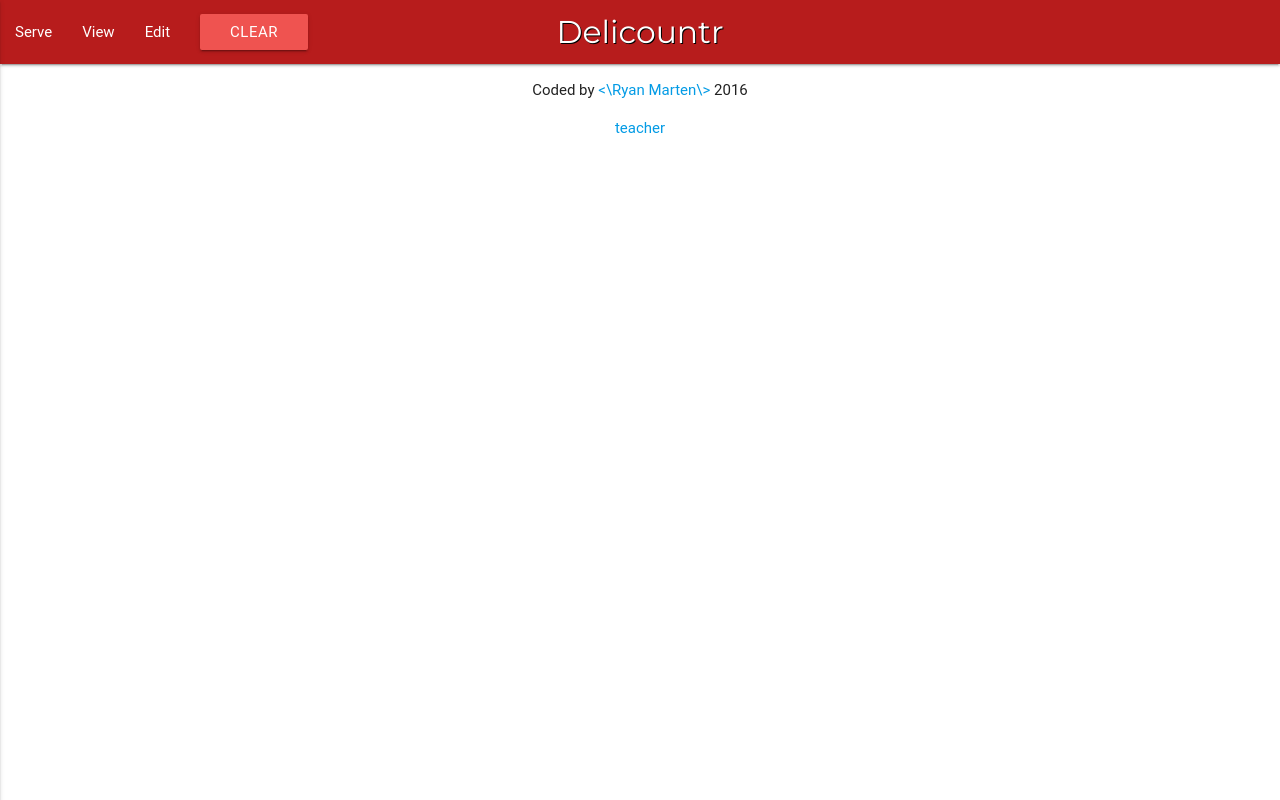
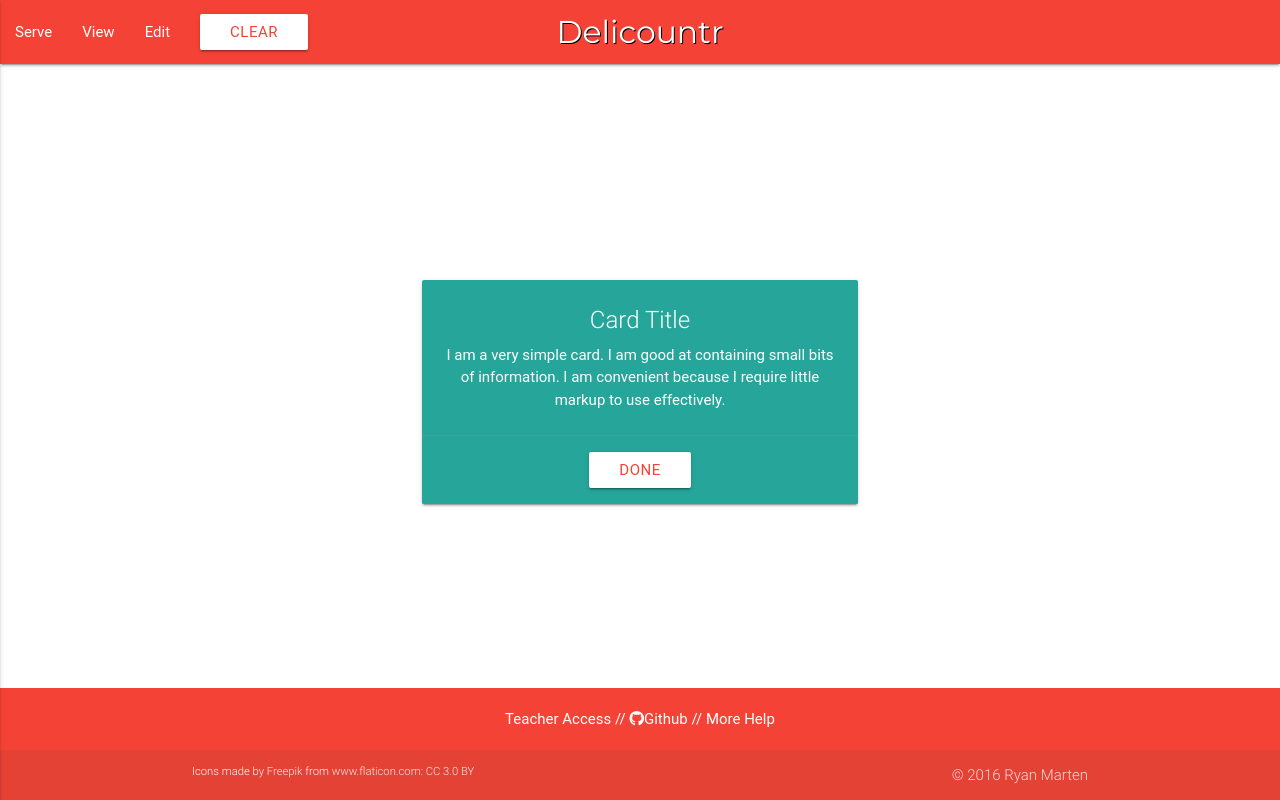
Before and after one commit to RyanMarten/delicountr, a PHP site: page /teacher/index.php in a window 1280 px wide. Run offline with PHP 8.4, Linux system fonts and the light colour scheme; data that the repository does not hold is empty; some libraries are stand-ins or nearby versions; some web fonts are replaced.

Commit message:
Completes homepage and teacher homepage with materialize

```diff
--- a/common/footer.php
+++ b/common/footer.php
@@ -1,13 +1,27 @@
 <!-- close other divs opened in the header -->
-	<!-- Creator information // github // facebook -->
-	<!-- Analytics here -->
+<!-- Creator information // github // facebook -->
+<!-- Analytics here -->
+<footer class="page-footer red">
+	<div class="container">
+		<div class="row center-align">
+			<a class="white-text" href="/teacher/index.php">Teacher Access</a> //
+			<a class="white-text" href="https://github.com/RyanMarten/delicountr" target="_bank"><i class="fa fa-github"></i>Github</a> //
+			<a class="white-text" href="http://lmgtfy.com/?q=How+to+use+google">More Help</a>
+		</div>
 	</div>
-		<footer class="center-align">
-		<p>Coded by <a href="https://github.com/ryanmarten" target="_bank">
-			<!-- insert link to portfolio page --> <\Ryan Marten\> </a> 2016</p>
-		<p> <a href="/teacher/index.php">teacher</a></p>
+	<div class="footer-copyright center-align">
+		<div class="container">
+			<small class="white-text left">
+					Icons made by
+					<a class="grey-text text-lighten-3" href="http://www.freepik.com" title="Freepik">Freepik</a> from
+					<a class="grey-text text-lighten-3" href="http://www.flaticon.com" title="Flaticon">www.flaticon.com</a>:
+					<a class="grey-text text-lighten-3" href="http://creativecommons.org/licenses/by/3.0/" title="Creative Commons BY 3.0" target="_blank">CC 3.0 BY</a>
+				</small>
+			<div class="right">© 2016 Ryan Marten</div>
+
 		</div>
-		</footer>
-	</body>
+	</div>
+</footer>
+</body>
 
 </html>
--- a/common/header-nav.php
+++ /dev/null
@@ -1,53 +0,0 @@
-<!DOCTYPE html>
-<html>
-
-<head>
-    <!-- META -->
-    <meta charset="utf-8">
-	  <meta name="viewport" content="width=device-width, initial-scale=1">
-
-    <!-- CSS  -->
-    <link rel="stylesheet" type="text/css" href="../common/style.css">
-    <link rel='stylesheet' type='text/css' href='https://fonts.googleapis.com/css?family=Montserrat' >
-    <link rel="stylesheet" type='text/css' href="https://cdnjs.cloudflare.com/ajax/libs/materialize/0.97.6/css/materialize.min.css">
-
-    <!-- JS -->
-    <script src="https://ajax.googleapis.com/ajax/libs/jquery/1.12.2/jquery.min.js"></script>
-    <script src="https://cdnjs.cloudflare.com/ajax/libs/materialize/0.97.6/js/materialize.min.js"></script>
-	<script src="../common/script.js"></script>
-
-    <!-- FAVICON // FONTS // ICONS -->
-    <link href="https://fonts.googleapis.com/icon?family=Material+Icons" rel="stylesheet">
-    <link rel="shortcut icon" type="image/x-icon" href="../favicon.ico" />
-
-	<!-- TITLE -->
-    <title>Delicountr |  <?php echo $pageTitle ?> </title>
-
-</head>
-<body>
-    <noscript>This site won't work without Java Script</noscript>
-    <header>
-    <nav>
-    <div class="nav-wrapper red darken-4">
-      <a href="/index.php" class="brand-logo title center">Delicountr</a>
-      <a href="#" data-activates="mobile-demo" class="button-collapse"><i class="material-icons">menu</i></a>
-      <ul class="left hide-on-med-and-down">
-        <li><a href="view.php">Serve</a></li>
-        <li><a href="view.php">View</a></li>
-        <li><a href="edit.php">Edit</a></li>
-        <li><a class="waves-effect waves-light btn red lighten-1">Clear</a></li>
-      </ul>
-      <ul class="side-nav" id="mobile-demo">
-        <li><a href="view.php">Serve</a></li>
-        <li><a href="view.php">View</a></li>
-        <li><a href="edit.php">Edit</a></li>
-        <li><a class="waves-effect waves-light btn red lighten-1">Clear</a></li>
-      </ul>
-    </div>
-  </nav>
-
-  </div>
-
-    </header>
-    <div class="container">
-    <!-- Add basic page divs (remember to close the divs and body in the footer.php) -->
--- /dev/null
+++ b/common/header.php
@@ -0,0 +1,29 @@
+<!DOCTYPE html>
+<html>
+
+<head>
+  <!-- META -->
+  <meta charset="utf-8">
+  <meta name="viewport" content="width=device-width, initial-scale=1">
+
+  <!-- CSS  -->
+  <link rel="stylesheet" type="text/css" href="../common/style.css">
+  <link rel='stylesheet' type='text/css' href='https://fonts.googleapis.com/css?family=Montserrat'>
+  <link rel="stylesheet" type='text/css' href="https://cdnjs.cloudflare.com/ajax/libs/materialize/0.97.6/css/materialize.min.css">
+
+  <!-- JS -->
+  <script src="https://ajax.googleapis.com/ajax/libs/jquery/1.12.2/jquery.min.js"></script>
+  <script src="https://cdnjs.cloudflare.com/ajax/libs/materialize/0.97.6/js/materialize.min.js"></script>
+  <script src="../common/script.js"></script>
+
+  <!-- FAVICON // FONTS // ICONS -->
+  <link href="https://fonts.googleapis.com/icon?family=Material+Icons" rel="stylesheet">
+  <link rel="shortcut icon" type="image/x-icon" href="../favicon.ico" />
+   <script src="https://use.fontawesome.com/ba4f9520e8.js"></script>
+
+  <!-- TITLE -->
+  <title>Delicountr |
+    <?php echo $pageTitle ?> </title>
+
+</head>
+<body>
--- a/common/script.js
+++ b/common/script.js
@@ -1,10 +1,12 @@
 var main = function(){
-    $("#description").hide();
-    $('label[for="description"]').hide();
+    $(".description").hide();
+ //   $("#description").hide();
+  //  $('label[for="description"]').hide();
     $(".button-collapse").sideNav();
     $("#name").keydown(function() {
-        $('label[for="description"]').fadeTo(5000, 1);
-        $("#description").fadeTo(5000, 1)
+        $(".description").slideDown('slow');
+        //$('label[for="description"]').show();
+        //$("#description").show();
     });
 }
 $(document).ready(main);
--- a/common/style.css
+++ b/common/style.css
@@ -6,19 +6,24 @@
     text-shadow: 1px 1px black;
 }
 
-/* MENU */
-
-#ticketName {
-    width: 350px;
-    margin-top: 30px;
-}
-
-.jumbotron {
-    background-color: white;
-}
-
-/*ENTER QUEUE*/
+/* HOMEPAGE */
 
 
 
+/* TEACHER */
+.red-text {
+    color: red;
+}
+
+
 /* FOOTER */
+ body {
+    display: flex;
+    min-height: 100vh;
+    flex-direction: column;
+  }
+
+main {
+    flex: 1 0 auto;
+    margin-top: 60px;
+  }
--- a/teacher/index.php
+++ b/teacher/index.php
@@ -1,11 +1,52 @@
-<?php include_once "../common/header-nav.php"; ?>
+<?php include_once "../common/header.php"; ?>
 
-<div id="main">
+<body>
+    <noscript>This site won't work without Java Script</noscript>
+    <header>
+        <nav>
+            <div class="nav-wrapper red">
+                <a href="/index.php" class="brand-logo title center">Delicountr</a>
+                <a href="#" data-activates="mobile-demo" class="button-collapse"><i class="material-icons">menu</i></a>
+                <ul class="left hide-on-med-and-down">
+                    <li><a href="view.php">Serve</a></li>
+                    <li><a href="view.php">View</a></li>
+                    <li><a href="edit.php">Edit</a></li>
+                    <li>
+                        <a class="waves-effect waves-red btn white">
+                            <div class="red-text">Clear</div>
+                        </a>
+                    </li>
+                </ul>
+                <ul class="side-nav" id="mobile-demo">
+                    <li><a href="view.php">Serve</a></li>
+                    <li><a href="view.php">View</a></li>
+                    <li><a href="edit.php">Edit</a></li>
+                    <li><a class="waves-effect waves-light btn red lighten-1">Clear</a></li>
+                </ul>
+            </div>
+        </nav>
+    </header>
+    <main class="valign-wrapper">
+        <noscript>This site won't update without Java Script</noscript>
+        <div class="container center-align">
+        <div class="row">
+        <div class="col s12 m6  offset-m3">
+          <div class="card teal lighten-1">
+            <div class="card-content white-text">
+              <span class="card-title">Card Title</span>
+              <p>I am a very simple card. I am good at containing small bits of information.
+              I am convenient because I require little markup to use effectively.</p>
+            </div>
+            <div class="card-action">
+              <a class="waves-effect waves-red btn white">
+                            <div class="red-text">Done</div>
+              </a>
+            </div>
+          </div>
+        </div>
+      </div>
 
-   <noscript>This site won't update without Java Script</noscript>
 
-</div>
-
-<?php include_once "../common/menu.php"; ?>
-
+    </main>
+</body>
 <?php include_once "../common/footer.php"; ?>
```
Also changed, not shown: common/header-simple.php (deleted, +0 -40 lines), index.php (+22 -16 lines), common/menu.php (deleted), favicon.ico, images/favicon-old.ico (added), images/ticket-1800x1800.png (added), images/ticket-400x400.png (added), images/ticket-600x600.png (added), images/ticket.png (deleted).
